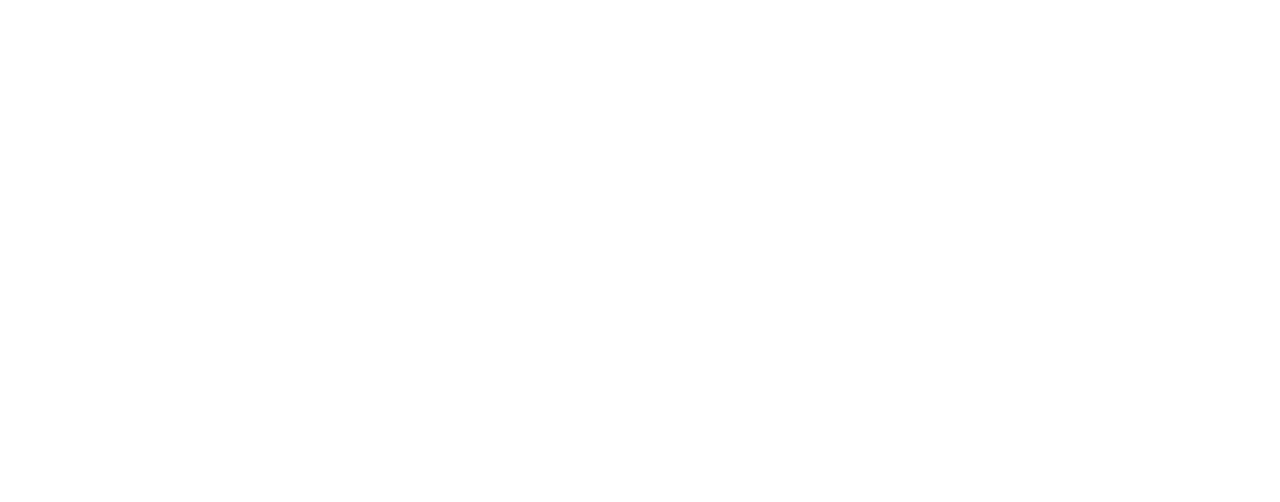
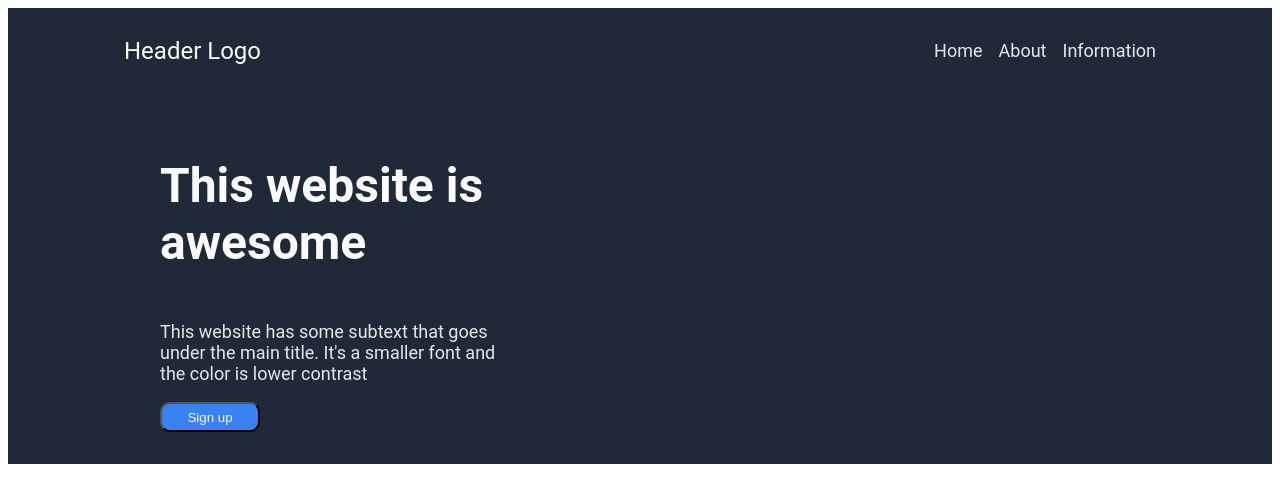
Before and after one commit to denher98/odin-website-project, a plain HTML site: page index.html in a window 1280 px wide. Drawn offline with Linux system fonts and the light colour scheme.

Commit message:
Add Section One

```diff
--- a/index.html
+++ b/index.html
@@ -5,6 +5,31 @@
     <meta http-equiv="X-UA-Compatible" content="IE=edge" />
     <meta name="viewport" content="width=device-width, initial-scale=1.0" />
     <title>My Website</title>
+    <link rel="stylesheet" href="style.css" />
   </head>
-  <body></body>
+  <body>
+    <!-- SECTION ONE -->
+    <div class="section-one">
+      <!--  HEADER   -->
+      <div class="header">
+        <div class="logo">Header Logo</div>
+        <ul class="h-links">
+          <li><a href="google.com">Home</a></li>
+          <li><a href="google.com">About</a></li>
+          <li><a href="google.com">Information</a></li>
+        </ul>
+      </div>
+      <!-- HERO -->
+      <div class="hero-text">
+        <h1 class="hero-main-text">This website is awesome</h1>
+        <p class="hero-secondary-text">
+          This website has some subtext that goes under the main title. It's a
+          smaller font and the color is lower contrast
+        </p>
+        <button class="hero-button">Sign up</button>
+      </div>
+    </div>
+
+    <!-- SECTION TWO -->
+  </body>
 </html>
--- a/style.css
+++ b/style.css
@@ -0,0 +1,51 @@
+body {
+    font-family: 'Roboto';
+}
+.section-one {
+    background-color: #1F2937;
+}
+.header {
+    display: flex;
+    justify-content: space-between;
+}
+.logo {
+    font-size: 24px;
+    color: #F9FAF8;
+    display: flex;
+    align-items: center;
+    margin-left: 100px;
+    padding: 16px;
+}
+ul {
+    list-style-type: none;
+    display: flex;
+    margin-right: 100px;
+    padding: 16px;
+    gap: 16px;
+}
+a, .hero-secondary-text {
+    text-decoration: none;
+    color: #E5E7EB;
+    font-size: 18px;
+}
+.hero-main-text {
+    font-size: 48px;
+    color:#F9FAF8;
+    font-weight: bolder;
+}
+
+.hero-button {
+    background-color: #3882f6;
+    color:#F9FAF8;
+    border-radius: 10px;
+    padding :auto;
+    width: 100px;
+    height: 30px
+}
+.hero-text {
+    display: flex;
+    flex-direction: column;
+    margin-left: 120px;
+    width: 340px;
+    padding: 32px;
+}
```
Also changed, not shown: images/wp11.jpg (added).
